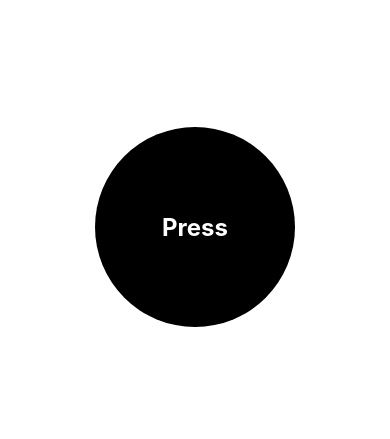
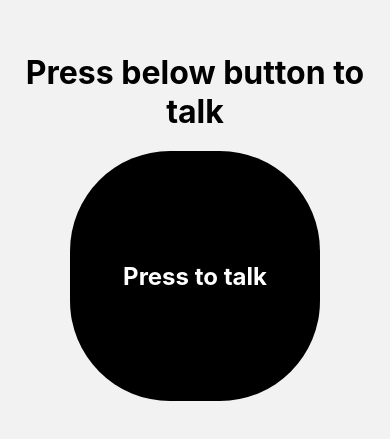
Before and after one commit to pahancha/speechPAL-react-native, a React Native app: screen / in a window 390 px wide. Shown: the part 195-634 px from the top of the page. Built offline with nearby package versions, Linux system fonts and the light colour scheme.

Commit message:
Button text changing onPress

```diff
--- a/App.js
+++ b/App.js
@@ -2,12 +2,13 @@ import { StatusBar } from 'expo-status-bar';
 import { StyleSheet, Text, View } from 'react-native';
 import { TouchableOpacity } from 'react-native';
 import BigAudioButton from './src/components/BigAudioButton';
+import AudioRecordingScreen from './src/screens/AudioRecordingScreen';
 
 
 export default function App() {
   return (
     <View style={styles.container}>
-    <BigAudioButton />
+    <AudioRecordingScreen/>
     </View>
   );
 }
--- a/src/components/BigAudioButton.js
+++ b/src/components/BigAudioButton.js
@@ -1,10 +1,19 @@
-import React from 'react';
+import React, { useState } from 'react';
 import { TouchableOpacity, StyleSheet, Text } from 'react-native';
 
-const BigAudioButton = ({ title, onPress }) => {
+const BigAudioButton = ({ onPress }) => {
+  const [isRecording, setIsRecording] = useState(false);
+
+  const handlePress = () => {
+    setIsRecording((prevIsRecording) => !prevIsRecording);
+    onPress();
+  };
+
   return (
-    <TouchableOpacity style={styles.button} onPress={onPress}>
-      <Text style={styles.title}>Press</Text>
+    <TouchableOpacity style={styles.button} onPress={handlePress}>
+      <Text style={styles.title}>
+        {isRecording ? 'Press to stop recording' : 'Press to talk'}
+      </Text>
     </TouchableOpacity>
   );
 };
@@ -13,8 +22,8 @@ const styles = StyleSheet.create({
   button: {
     backgroundColor: 'black',
     borderRadius: 100,
-    width: 200,
-    height: 200,
+    width: 250,
+    height: 250,
     alignItems: 'center',
     justifyContent: 'center',
   },
@@ -22,6 +31,7 @@ const styles = StyleSheet.create({
     fontSize: 24,
     fontWeight: 'bold',
     color: 'white',
+    textAlign:'center'
   },
 });
 
--- /dev/null
+++ b/src/screens/AudioRecordingScreen.js
@@ -0,0 +1,44 @@
+import React, { useState } from 'react';
+import { View, Text, StyleSheet } from 'react-native';
+import BigAudioButton from '../components/BigAudioButton';
+
+const AudioRecordingScreen = () => {
+  const [isRecording, setIsRecording] = useState(false);
+
+  const handlePress = () => {
+    setIsRecording((prevIsRecording) => !prevIsRecording);
+  };
+
+  return (
+    <View style={styles.container}>
+      <Text style={styles.largeTitle}>Press below button to talk</Text>
+      {isRecording && (
+        <Text style={styles.smallTitle}>Press button again to stop recording</Text>
+      )}
+      <BigAudioButton title={isRecording ? 'STOP' : 'START'} onPress={handlePress} />
+    </View>
+  );
+};
+
+const styles = StyleSheet.create({
+  container: {
+    flex: 1,
+    alignItems: 'center',
+    justifyContent: 'center',
+    backgroundColor: '#f2f2f2',
+    padding: 20,
+
+  },
+  largeTitle: {
+    fontSize: 32,
+    fontWeight: 'bold',
+    marginBottom: 20,
+    textAlign: 'center'
+  },
+  smallTitle: {
+    fontSize: 16,
+    marginBottom: 20,
+  },
+});
+
+export default AudioRecordingScreen;
```
